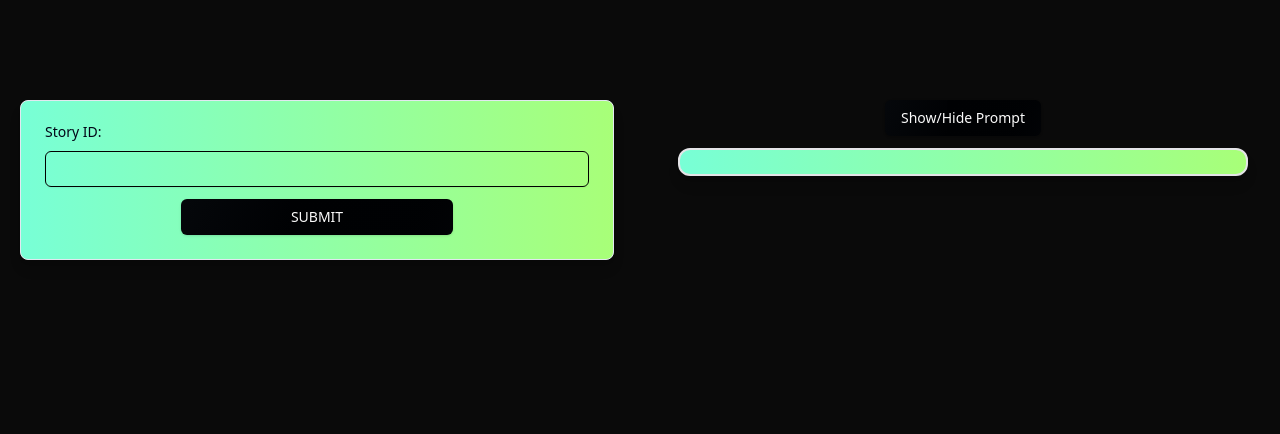
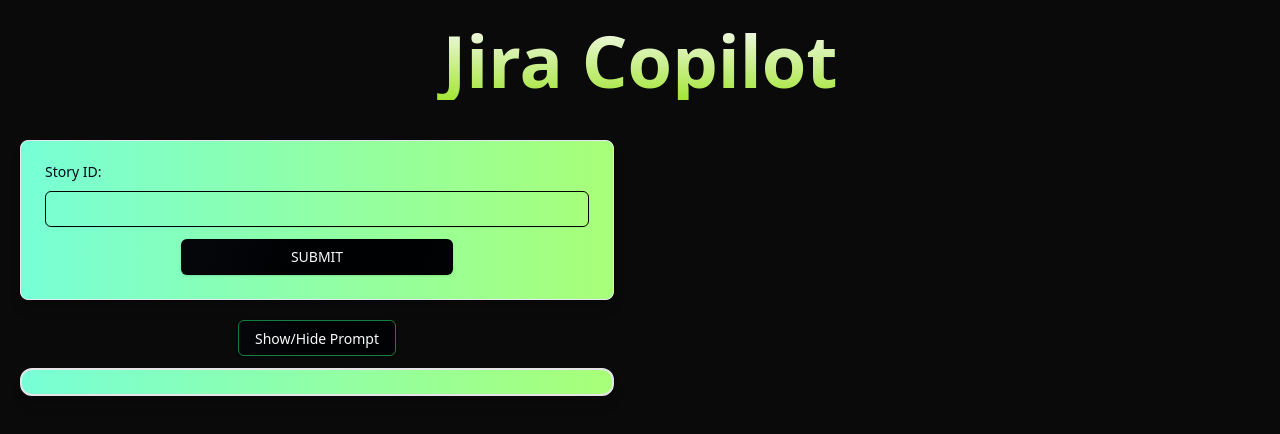
Before and after one commit to rishavmahapatra/Jira-Copilot, a Next.js app: page /story in a window 1280 px wide. Both pictures are taken after a click on the button "Show/Hide Prompt". Shown: the top 434 px of the page. Built offline with nearby package versions, Linux system fonts and the light colour scheme; no server answers.

Commit message:
checking tasks is an array

```diff
--- a/app/agile/page.js
+++ b/app/agile/page.js
@@ -52,7 +52,7 @@
           Generate
         </button>
       </form>
-      {loading && (<p className='font-bold text-center mx-auto'>Loading</p>)}
+      {loading && (<p className='font-bold animate-pulse text-center mx-auto'>Loading</p>)}
       {response && (<p className='m-10 p-10 border-2  bg-gradient-to-l from-[#a8ff78] to-[#78ffd6] rounded-md'>{response}</p>)}
     </div>
   );
--- a/app/globals.css
+++ b/app/globals.css
@@ -122,7 +122,7 @@
     @apply border-border;
   }
   body {
-    @apply bg-background text-foreground;
+    @apply bg-black/[0.96] text-foreground;
   }
 }
 /* HTML: <div class="loader"></div> */
--- a/app/page.js
+++ b/app/page.js
@@ -1,7 +1,7 @@
 "use client";
-import {React, useState} from "react";
+import { React, useState } from "react";
 import { Spotlight } from "@/components/ui/spotlight";
-import { motion, useAnimate } from "framer-motion";
+import { motion } from "framer-motion";
 import {
   TypewriterEffect,
   TypewriterEffectSmooth,
@@ -12,12 +12,12 @@
 import { Button } from "@/components/ui/button";
 
 export default function SpotlightPreview() {
-
-  const [start,setStart]= useState(false);
+  const [start, setStart] = useState(false);
 
   const router = useRouter();
-  const text = `Enhance your Agile workflow with intelligent task breakdowns and automated sprint planning.
-  Seamlessly integrate with your Jira by entering your API token, project key & Jira URL. Instantly generate editable sub-tasks and accurate time estimates for each story, simplifying planning and boosting productivity.`;
+  // const text = `Enhance your Agile workflow with intelligent task breakdowns and automated sprint planning.
+  // Seamlessly integrate with your Jira by entering your API token, project key & Jira URL. Instantly generate
+  // editable sub-tasks and accurate time estimates for each story, simplifying planning and boosting productivity.`;
   const words = [
     {
       text: "Effortless Agile Estimation using Gen-AI",
@@ -37,7 +37,6 @@
           className=" text-4xl md:text-7xl py-1 font-bold text-center bg-clip-text text-transparent bg-gradient-to-b from-neutral-50 to-lime-400 bg-opacity-50"
         >
           Jira Copilot
-
         </motion.h1>
         <TypewriterEffectSmooth words={words} />
         <motion.div
@@ -45,13 +44,17 @@
           animate={{ y: 0, opacity: 1 }}
           transition={{ delay: 0.3, duration: 0.5 }}
         >
-          {start ? (<StoryInput />) :(<YtVideo />)}
-          {!start && (<Button
-            onClick={() => setStart(true)}
-            className="block mx-auto md:w-36 h-12 mt-10 border border-green-700"
-          >
-            Get Started
-          </Button>)}
+          {start && <StoryInput />
+          // :  <YtVideo />
+          }
+          {!start && (
+            <Button
+              onClick={() => setStart(true)}
+              className="block mx-auto md:w-36 h-12 mt-10 border border-green-700"
+            >
+              Get Started
+            </Button>
+          )}
         </motion.div>
         {/* <TextGenerateEffect words={text} /> */}
         {/* <motion.button onClick={()=>router.push('/agile')}
--- a/app/story/page.js
+++ b/app/story/page.js
@@ -6,6 +6,8 @@
 import { Spotlight } from "@/components/ui/spotlight";
 import { API_URL } from "@/components/config";
 import Prompt from "@/components/Prompt";
+
+import { motion } from "framer-motion";
 
 export default function App() {
   const [tasks, setTasks] = useState([]);
@@ -32,21 +34,23 @@
 }
   useEffect(()=>{
     getPrompt()
-
   },[])
+  console.log("task-",tasks);
 
   return (
-    <div className="h-screen w-full bg-black/[0.96] antialiased overflow-hidden">
+    <div className="min-h-screen w-full antialiased overflow-hidden">
+
       {/* <Spotlight className="-top-40 left-0 md:left-60 md:-top-30" fill="lime" /> */}
-      {/* <h1 className='text-center font-extrabold text-3xl m-5'>Jira Estimator</h1> */}
-      <div className="grid grid-cols-2 gap-3 mt-20">
+      <h1 className="my-5 text-4xl md:text-7xl py-1 font-bold text-center bg-clip-text text-transparent bg-gradient-to-b from-neutral-50 to-lime-400 bg-opacity-50">
+          Jira Copilot</h1>
+      <div className="sm:grid grid-cols-2 gap-3 mt-5">
       <div className="Left Column ">
       <PostStoryId onStorySubmit={handleStorySubmit} />
-      {storyDescription && (<StoryDesc description={storyDescription}/>)}
+      {storyDescription ? (<StoryDesc description={storyDescription}/>) : (<Prompt  prompt={prompt} />)}
       </div>
       <div className="Right Column">
 
-      {tasks.length>0 ? (<TaskList tasks={tasks} storyDescription={storyDescription} storyID={storyID} onUpdateTask={handleUpdateTask} />) : (<Prompt  prompt={prompt} />)}
+      {Array.isArray(tasks) && tasks.length>0 && (<TaskList tasks={tasks} storyDescription={storyDescription} storyID={storyID} onUpdateTask={handleUpdateTask} />) }
       </div>
       </div>
       {/* <h1 className='fixed left-0 right-0 bottom-0 text-center p-1 bg-teal-400 font-bold text-xl'>Made with ❤️ by Rishav</h1> */}
--- a/components/PostStoryId.jsx
+++ b/components/PostStoryId.jsx
@@ -15,7 +15,6 @@
 
   const { jiraData } = useJira();
   console.log("Jira URL", jiraData.jiraUrl);
-  console.log("Jira URL", jiraData.apiToken);
 
   const handleInputChange = (e) => {
     setStoryId(e.target.value);
--- a/components/Prompt.jsx
+++ b/components/Prompt.jsx
@@ -3,14 +3,13 @@
 
 export default function Prompt({prompt}) {
     const [display,setDisplay]= useState(false);
-    console.log("pp", prompt);
     const handleClick = ()=>{
         setDisplay(!display);
     }
   return (
     <div className=' m-5'>
-        <Button onClick={handleClick} className='relative top-0 block mx-auto right-0' >Show/Hide Prompt</Button>
-      {display && (<p className=' m-3 p-3 rounded-xl border-2 shadow-lg bg-gradient-to-l from-[#a8ff78] to-[#78ffd6]'>{prompt}</p>)}
+        <Button onClick={handleClick} className='block mx-auto border border-green-700 right-0' >Show/Hide Prompt</Button>
+      {display && (<p className='mx-auto m-3 p-3 w-full rounded-xl border-2 shadow-lg bg-gradient-to-l from-[#a8ff78] to-[#78ffd6]'>{prompt}</p>)}
     </div>
   )
 }
--- a/components/StoryInput.jsx
+++ b/components/StoryInput.jsx
@@ -65,10 +65,10 @@
     transition={{duration:0.5}}
     >
 
-      <Card className="m-5 bg-gradient-to-l w-1/2 mx-auto from-lime-400 to-[#59c277] opacity-95 brightness-95 text-black  shadow-lime-500 shadow-md">
+      <Card className="m-5 mx-2 bg-gradient-to-l sm:w-1/2 sm:mx-auto from-lime-400 to-[#59c277] opacity-95 brightness-95 text-black  shadow-lime-500 shadow-md">
 
         <CardContent>
-          <form className="mt-6 flex flex-col gap-3" onSubmit={handleSubmit}>
+          <form className="mt-6  flex flex-col gap-3" onSubmit={handleSubmit}>
             <Label htmlFor="jiraurl">Jira URL :</Label>
             <Input
               className="placeholder:text-gray-700 placeholder:font-mono border border-black"
```
